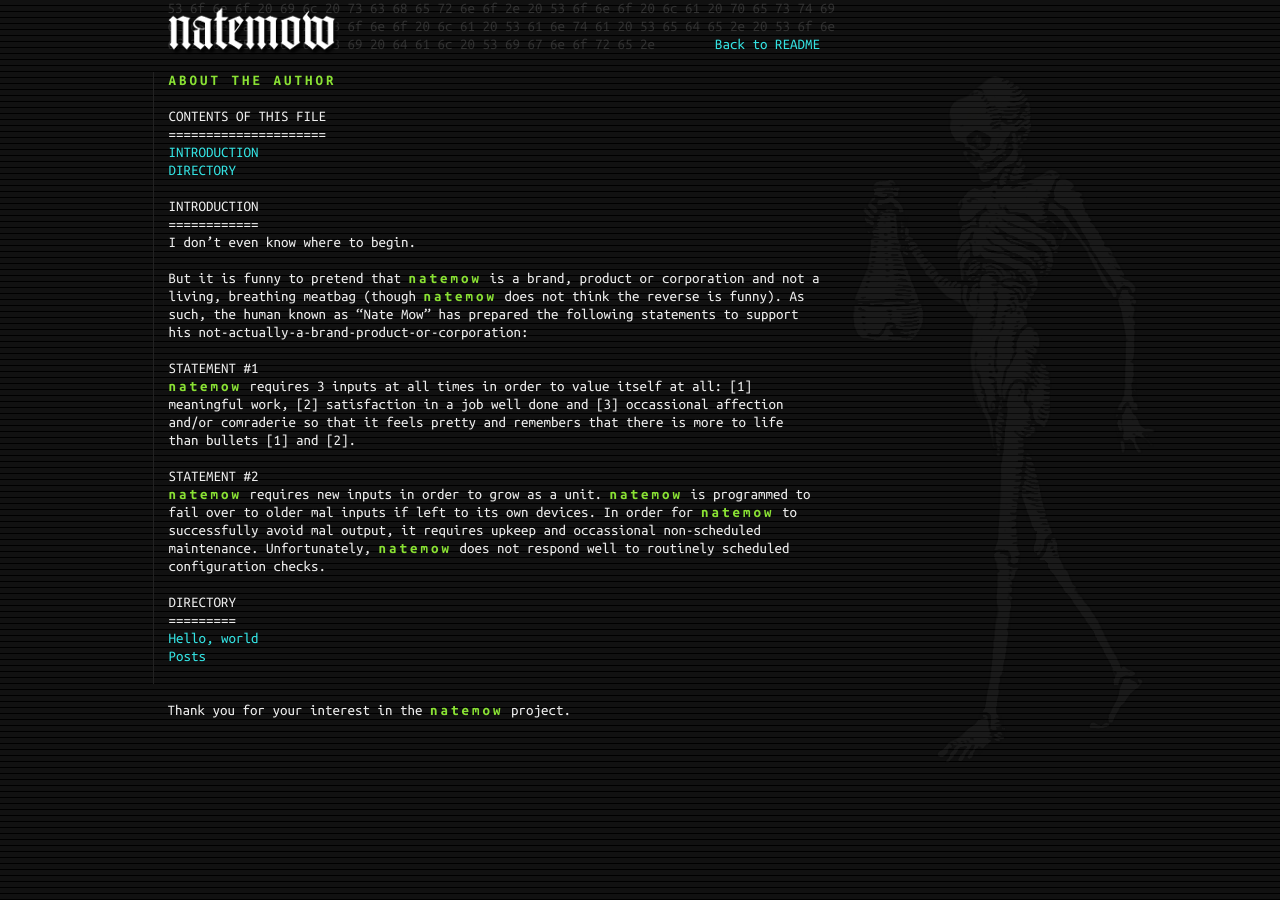
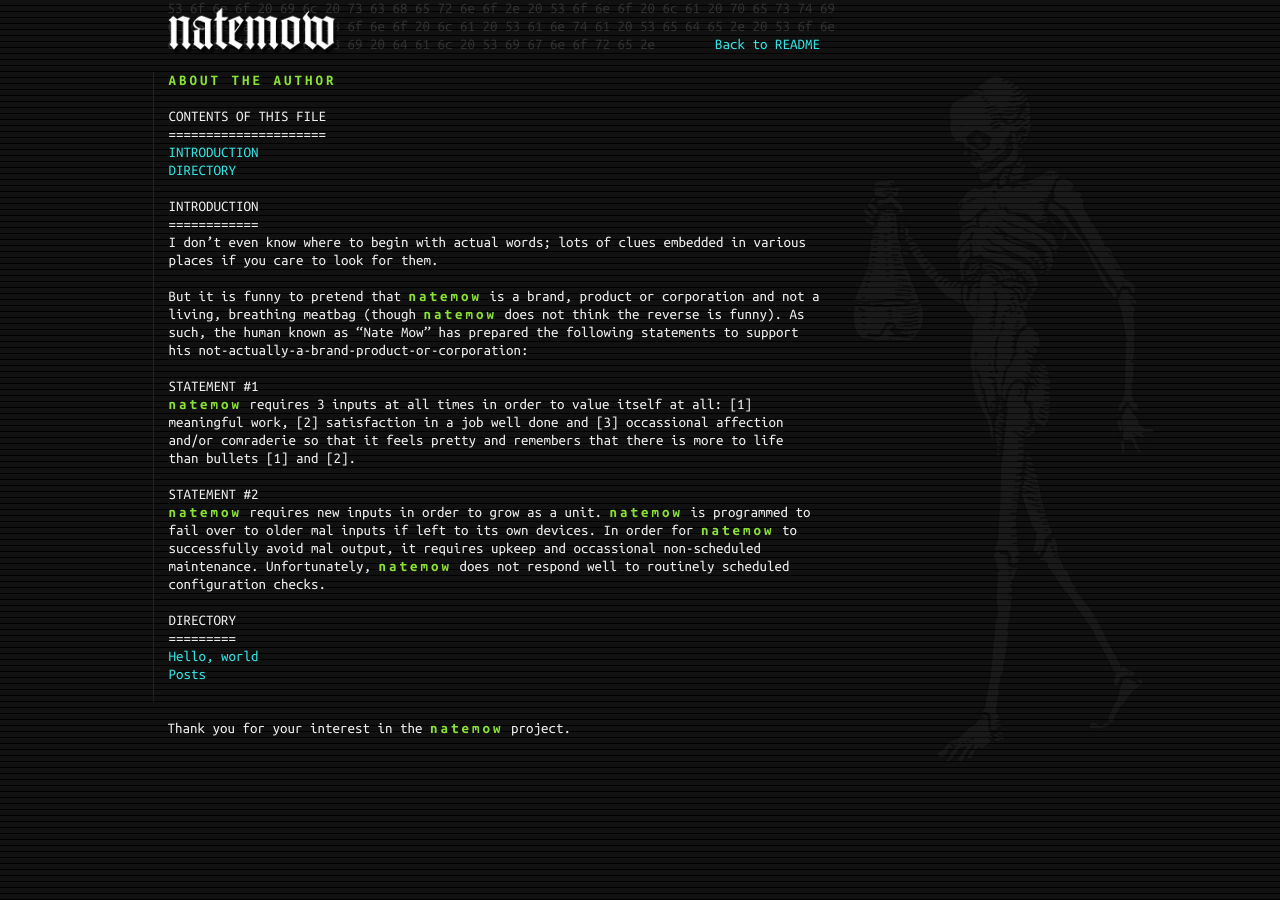
Before and after one commit to natemow/natemow.github.io, a Jekyll site: the page built from about.md, in a window 1280 px wide. Built offline with Jekyll 4.4.1, drawn with Linux system fonts in a browser that asks for light colours; nearby versions of some CDN libraries.

```diff
--- a/about.md
+++ b/about.md
@@ -6,7 +6,7 @@
 
 ## Introduction
 
-I don't even know where to begin.
+I don't even know where to begin with actual words; lots of clues embedded in various places if you care to look for them.
 
 But it is funny to pretend that {% include brand.html %} is a brand, product or corporation and not a living, breathing meatbag (though {% include brand.html %} does not think the reverse is funny). As such, the human known as "Nate Mow" has prepared the following statements to support his not-actually-a-brand-product-or-corporation:
 
```
